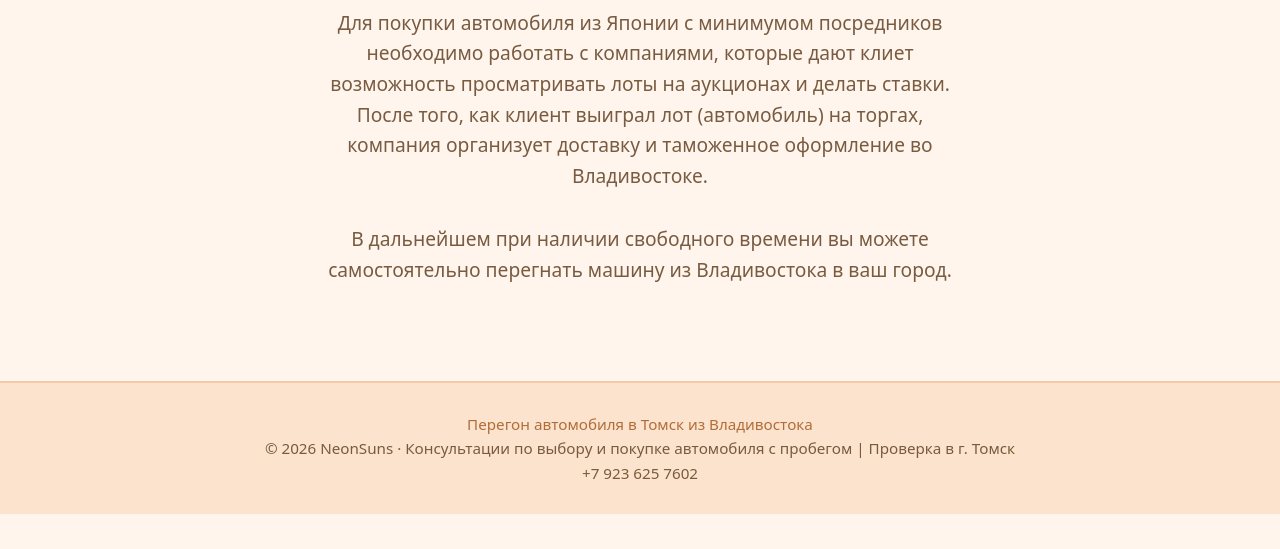
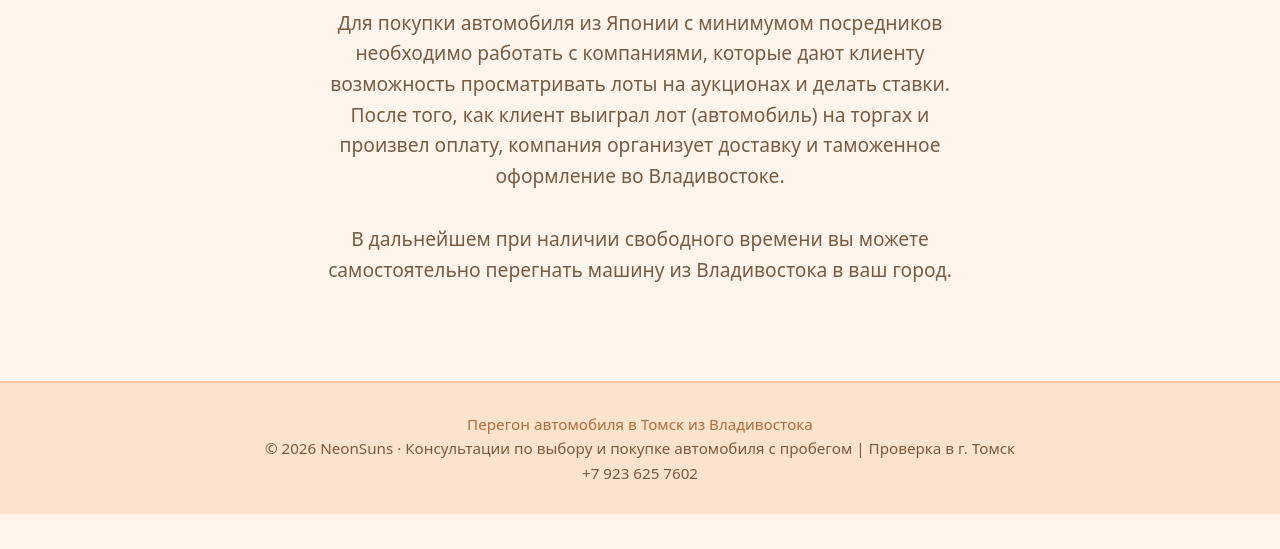
Before and after one commit to fedorov21951/neonsuns, a plain HTML site: page kak_kupit_avto_iz_Yaponii.html in a window 1280 px wide. Shown: the part 251-800 px from the top of the page. Drawn offline with Linux system fonts and the light colour scheme.

Commit message:
Update kak_kupit_avto_iz_Yaponii.html

```diff
--- a/kak_kupit_avto_iz_Yaponii.html
+++ b/kak_kupit_avto_iz_Yaponii.html
@@ -29,12 +29,14 @@
     <section class="hero container">
         <h1>Как купить автомобиль из Японии дешевле?</h1>
         <p>
-           Для покупки автомобиля из Японии с минимумом посредников необходимо работать с компаниями, которые дают клиет возможность просматривать лоты на аукционах и делать ставки.
-          После того, как клиент выиграл лот (автомобиль) на торгах, компания организует доставку и таможенное оформление во Владивостоке.
+           Для покупки автомобиля из Японии с минимумом посредников необходимо работать с компаниями, которые дают клиенту возможность просматривать лоты на аукционах и делать ставки.
+           После того, как клиент выиграл лот (автомобиль) на торгах и произвел оплату, компания организует доставку и таможенное оформление во Владивостоке.
+
         </p>
         <p>
           В дальнейшем при наличии свободного времени вы можете самостоятельно перегнать машину из Владивостока в ваш город.
         </p>
+        <p></p>
 
     </section>
 
```
